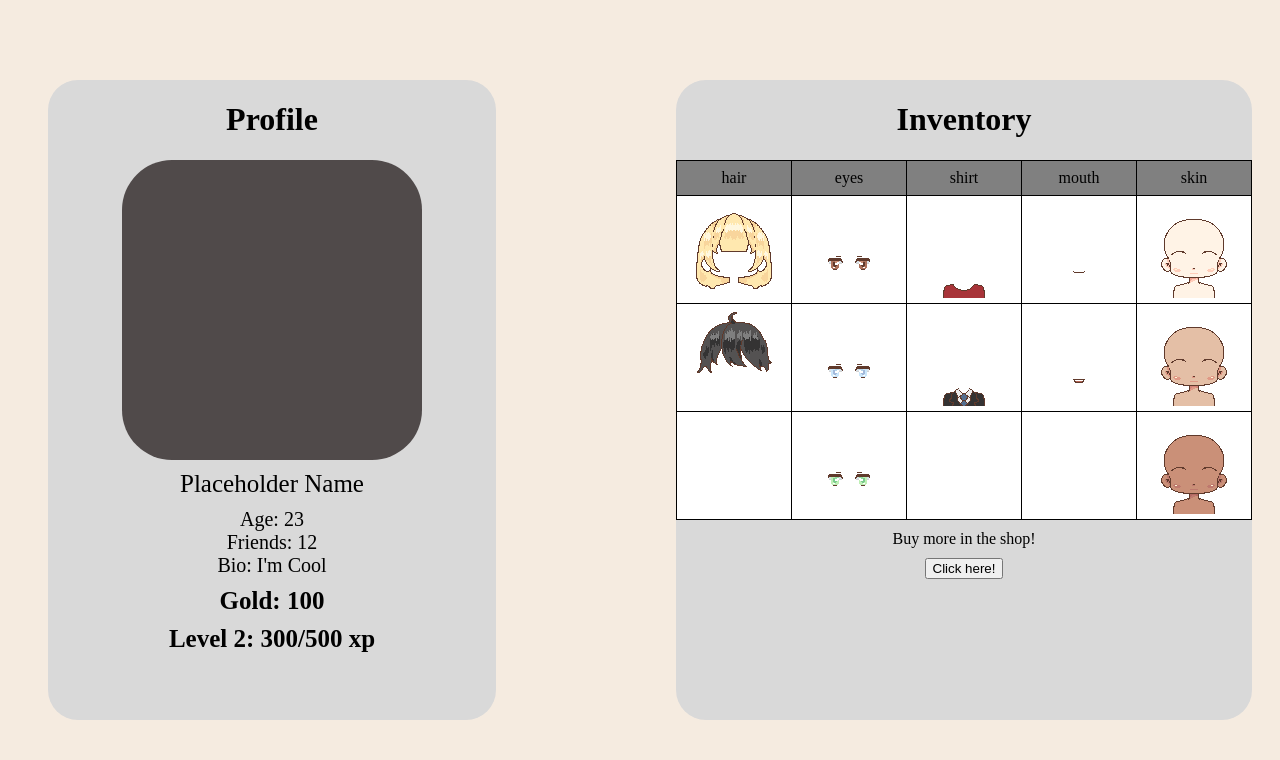
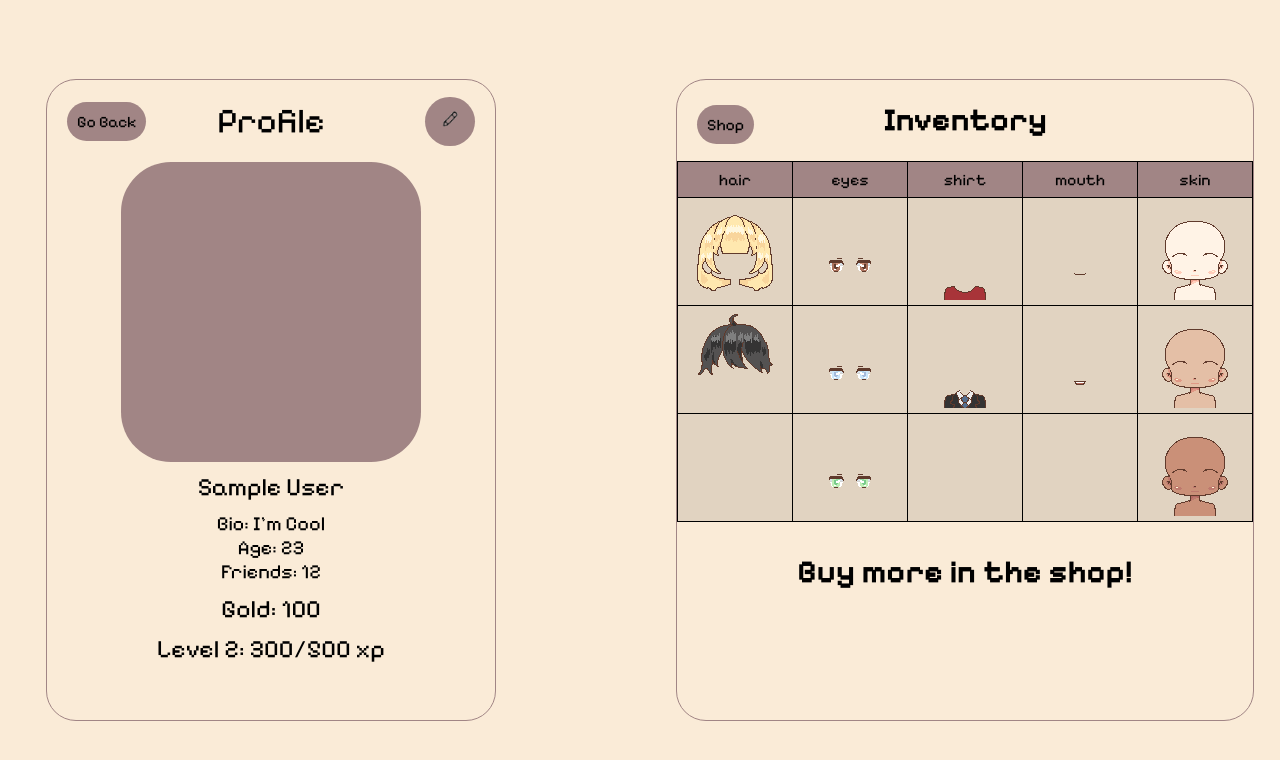
Before and after one commit to ZhijieK/CS_Capstone-Gamified-Chatroom, a React (Vite) app: page /profile in a window 1280 px wide. Shown: the top 760 px of the page. Built offline with nearby package versions, Linux system fonts and the light colour scheme; no server answers; sample sign-in values are in the browser's storage.

Commit message:
added buttons for navigation

```diff
--- a/src/components/Avatar.jsx
+++ /dev/null
@@ -1,28 +0,0 @@
-import React from 'react';
-import filler from './images/filler.png'; //Transparant img, placeholder for avatar before creation
-
-const Avatar = () => {
-
-  return (
-            <div className="container"> {/*Grey box on left side*/}
-                <h1>Profile</h1>
-                {/*The Avatar*/}
-                <div className="circle">
-                <img src={filler} id ='skin' />
-                <img src={filler} id ='mouth' />
-                <img src={filler} id='hair' />
-                <img src={filler} id='eyes' />
-                <img src={filler} id='shirt' />
-                </div>
-                {/*The Bio*/}
-                <p style={{fontSize: 25, padding: 10}}>Placeholder Name</p>
-                <p style={{fontSize: 20}}>Age: 23</p>
-                <p style={{fontSize: 20}}>Friends: 12</p>
-                <p style={{fontSize: 20}}>Bio: I'm Cool</p>
-                <h1 style={{fontSize:25,padding:10,margin:0}}>Gold: 100</h1>
-                <h1 style={{fontSize:25,margin:0}}>Level 2: 300/500 xp</h1>
-            </div>
-  )
-}
-
-export default Avatar
--- a/src/components/chatComponents/Navbar.jsx
+++ b/src/components/chatComponents/Navbar.jsx
@@ -12,7 +12,7 @@ const Navbar = () => {
     <div className='navbar'>
       <span className="logo">Pixel Palz</span>
       <div className="user">
-        <img src='https://t4.ftcdn.net/jpg/05/49/98/39/360_F_549983970_bRCkYfk0P6PP5fKbMhZMIb07mCJ6esXL.jpg' alt='profile picture' onClick={() => navigate('shop_page')}/>
+        <img src='https://t4.ftcdn.net/jpg/05/49/98/39/360_F_549983970_bRCkYfk0P6PP5fKbMhZMIb07mCJ6esXL.jpg' alt='profile picture' onClick={() => navigate('profile')}/>
         <span>{currentUser.displayName}</span>
         <button onClick={()=>signOut(auth)}>Logout</button>
       </div>
--- /dev/null
+++ b/src/components/profileComponents/Avatar.jsx
@@ -0,0 +1,37 @@
+import React, { useContext } from 'react';
+import { AuthContext } from '../../context/AuthContext.jsx';
+import { Link } from 'react-router-dom';
+import filler from '../images/generalIcons/filler.png'; /* Transparant img, placeholder for avatar before creation */
+import edit from '../images/generalIcons/edit.png';
+
+const Avatar = () => {
+
+  const {currentUser} = useContext(AuthContext);
+
+  return (
+            <div className="container"> {/*Grey box on left side*/}
+                <div className="bar">
+                <div className="button"> <Link to="../"> Go Back </Link> </div>
+                <p style={{fontSize: 35,padding:20}}>Profile</p>
+                <div className="button2"><img src={edit} /></div>
+                </div>
+                {/*The Avatar*/}
+                <div className="circle">
+                <img src={filler} id ='skin' />
+                <img src={filler} id ='mouth' />
+                <img src={filler} id='hair' />
+                <img src={filler} id='eyes' />
+                <img src={filler} id='shirt' />
+                </div>
+                {/*The Bio*/}
+                <p style={{fontSize: 25, padding: 10}}>{currentUser.displayName}</p>
+                <p style={{fontSize: 20}}>Bio: I'm Cool</p>
+                <p style={{fontSize: 20}}>Age: 23</p>
+                <p style={{fontSize: 20}}>Friends: 12</p>
+                <p style={{fontSize:25,padding:10}}>Gold: 100</p>
+                <p style={{fontSize:25}}>Level 2: 300/500 xp</p>
+            </div>
+  )
+}
+
+export default Avatar
--- a/src/pages/Profile_Page.jsx
+++ b/src/pages/Profile_Page.jsx
@@ -1,5 +1,7 @@
-import React from 'react';
-import Avatar from '../components/Avatar';
+//import React from 'react';
+import React, { useContext } from 'react'
+import Avatar from '../components/profileComponents/Avatar.jsx';
+import { Link } from 'react-router-dom';
 
 //Clothes
 import red_shirt from '../components/images/characterAssets/clothes/red_shirt.png'
@@ -74,8 +76,8 @@ const Profile = () => {
                         </tr>
                     </tbody>
                 </table>
-                <p style={{padding:"10px"}}>Buy more in the shop!</p>
-                <button onClick="">Click here!</button>
+                <h1 style={{padding:"10px"}}>Buy more in the shop!</h1>
+                <Link to="../shop_page" style={{color: 'black'}}> <div className="button"> Shop </div> </Link>
             </div>
         </div>
 
--- a/src/style.scss
+++ b/src/style.scss
@@ -343,11 +343,12 @@ body {
 }
 
 .profile{
-    background-color: #F5EBE0;
+    background-color: #faebd7;
     height: 100vh;
     display: flex;
     align-items: center;
     justify-content: center;
+    font-family: 'pixelFont';
 
     h1{
         color:black;
@@ -360,7 +361,8 @@ body {
     }
 
     .container{
-        background-color: #D9D9D9;
+        background-color: #faebd7;
+        border: 1px solid #a18585;
         height:80%;
         width:35%;
         border-radius: 30px;
@@ -370,9 +372,47 @@ body {
         display: flex;
         flex-direction: column;
 
+        .bar{
+            display: flex;
+            align-items: center;
+        }
+
+        .button2:hover,
+        .button:hover {
+        background-color: #c6aeae;
+        cursor: pointer;
+        }
+
+        .button {
+            background-color: #a18585;
+            padding:10px;
+            border-radius:30px;
+            position:absolute;
+            left:20px;
+
+            a {
+                text-decoration: none;
+                color: black;
+            }
+        }
+
+        .button2 {
+            background-color: #a18585;
+            padding:10px;
+            border-radius:30px;
+            position:absolute;
+            right:20px;
+
+            img{
+                height: 25px;
+                width: 30px;
+                object-fit: cover;
+                cursor: pointer;
+            }
+        }
 
         .circle{
-            background-color: #504a4a;
+            background-color: #a18585;
             height:300px;
             width:300px;
             border-radius:50px;
@@ -388,7 +428,8 @@ body {
         }
     }
     .container2{
-        background-color: #D9D9D9;
+        background-color: #faebd7;
+        border: 1px solid #a18585;
         height:80%;
         width:45%;
         border-radius: 30px;
@@ -397,6 +438,20 @@ body {
         align-items: center;
         display: flex;
         flex-direction: column;
+
+        .button:hover {
+            background-color: #c6aeae;
+            cursor: pointer;
+        }
+
+        .button {
+            background-color: #a18585;
+            padding:10px;
+            border-radius:30px;
+            position:absolute;
+            top:25px;
+            left:20px;
+        }
 
         table{
             border-collapse: collapse;
@@ -408,14 +463,14 @@ body {
         }
 
         th{
-            background-color: grey;
+            background-color: #a18585;
             text-align:center;
             font-weight:1;
             padding:8px;
         }
 
         td{
-            background-color: white;
+            background-color: #e1d3c1;
             height:100px;
             width:100px;
             button{
```
Also changed, not shown: src/components/images/generalIcons/edit.png (added), src/components/images/generalIcons/filler.png (added).
